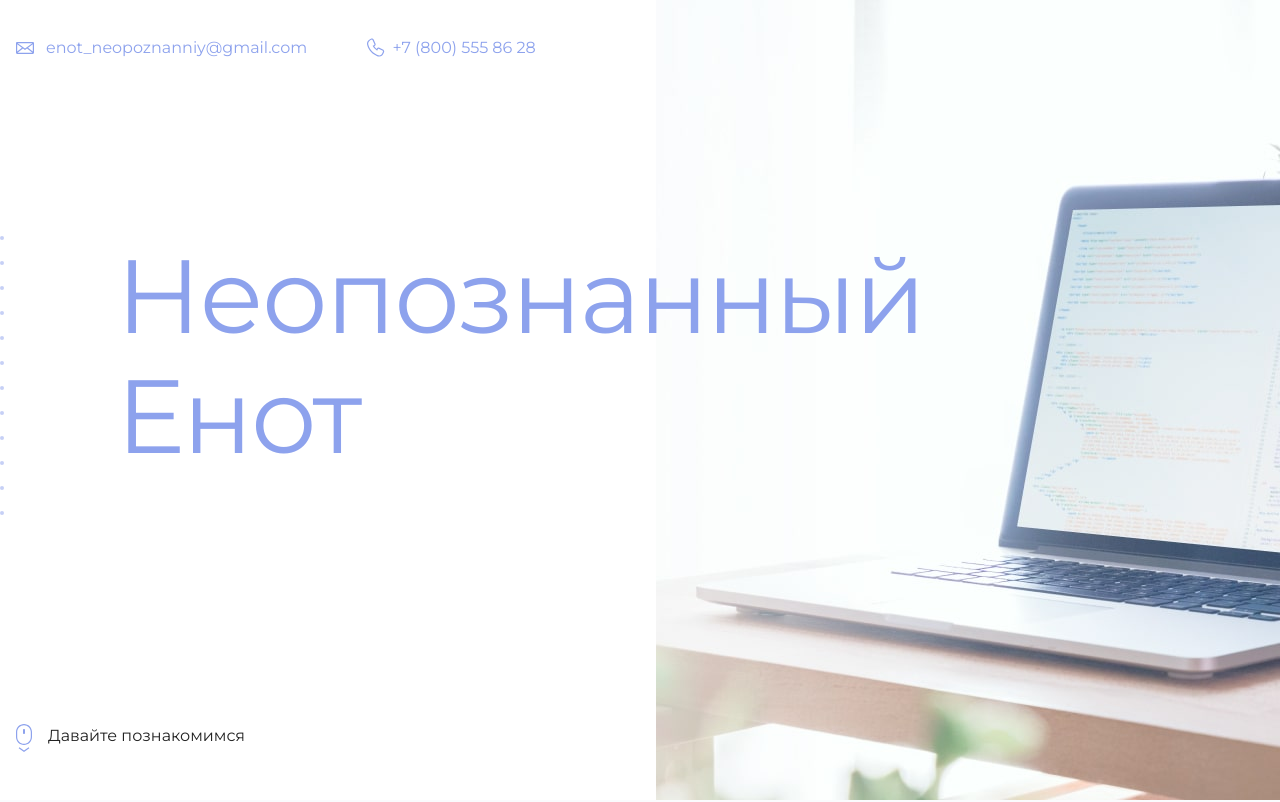
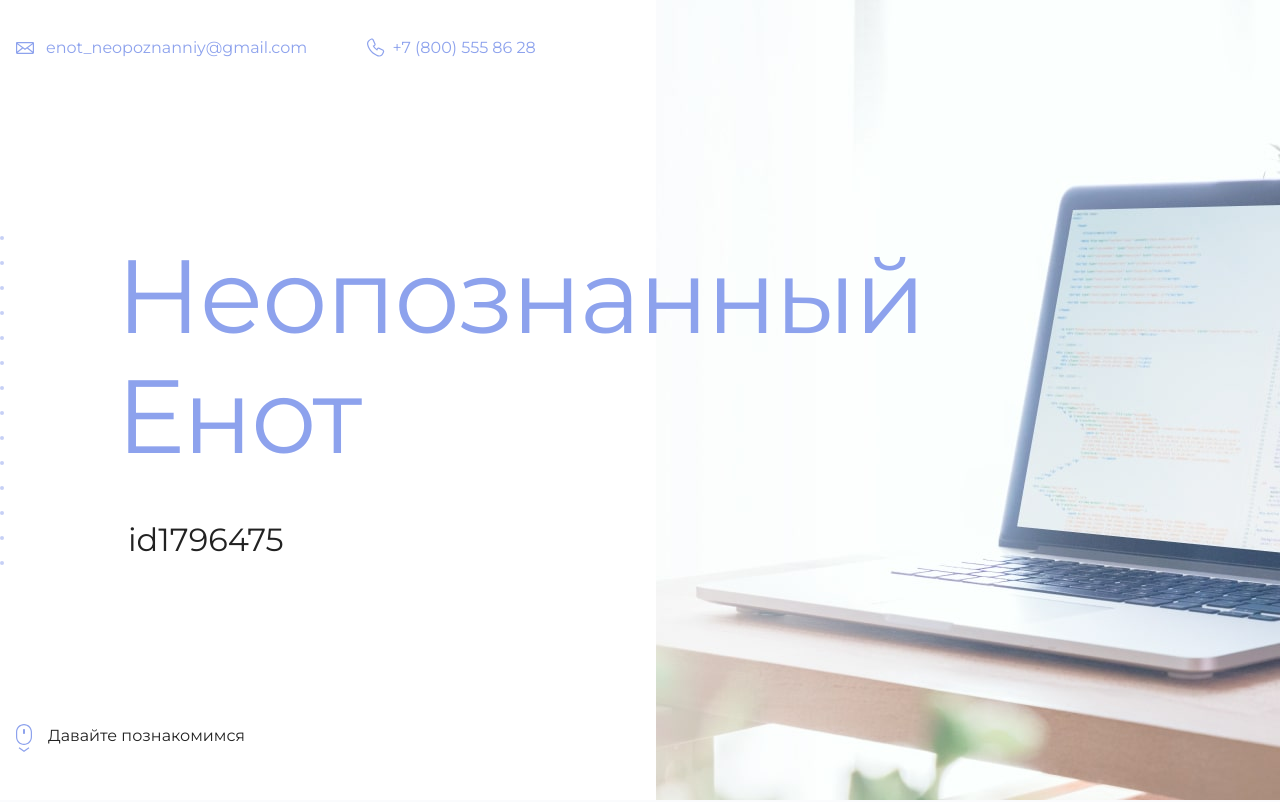
Before and after one commit to SergeySvetlov/Lesson4.8., a plain HTML site: page index.html in a window 1280 px wide. Shown: the top 802 px of the page. Drawn offline with Linux system fonts and the light colour scheme.

Commit message:
Добавил ID

```diff
--- a/index.html
+++ b/index.html
@@ -19,7 +19,7 @@
       <section class="hero-image">
         <div class="container">
           <h1 class="heading">Неопознанный Енот</h1>
-          <p><!-- Тут ваш id на сайте Академии --></p>
+          <p>id1796475</p>
         </div>
       </section>
 
```
